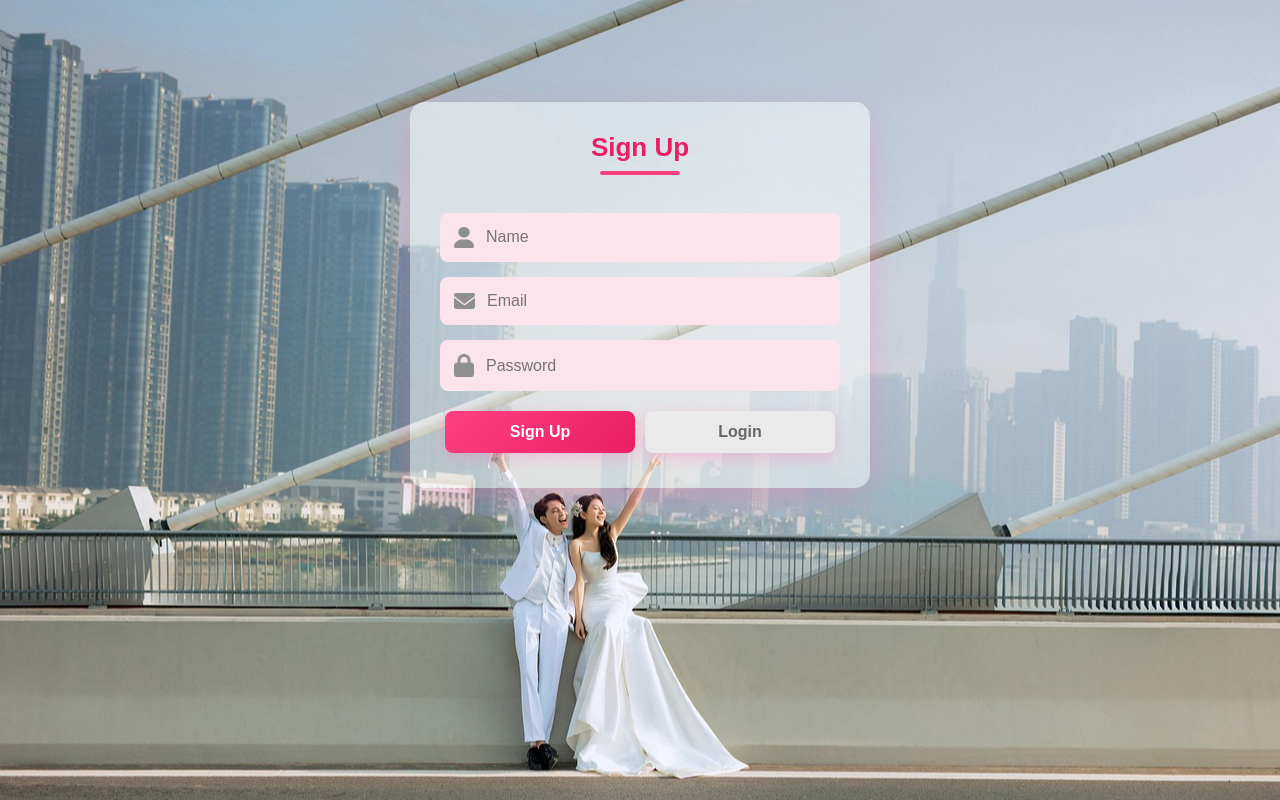
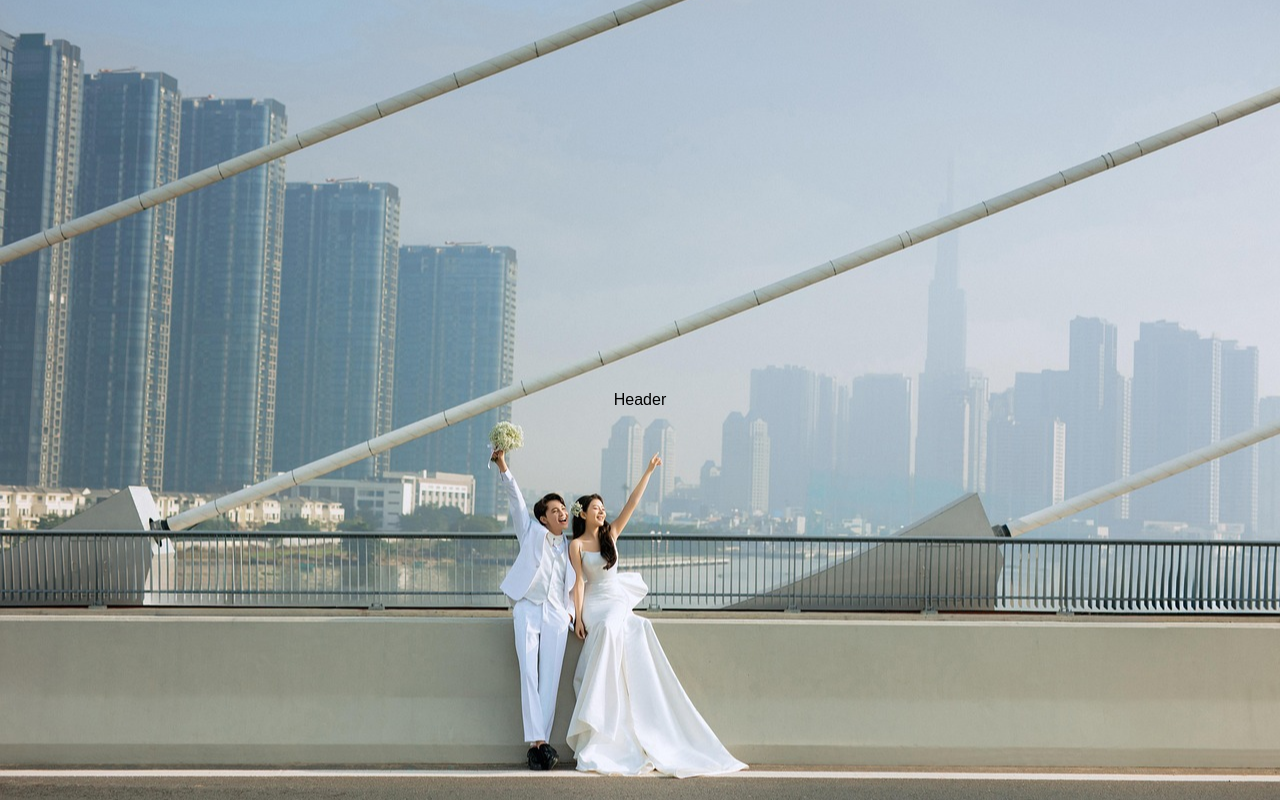
Before and after one commit to PhanNghia6604/PreWed-App, a React (Create React App) app in the folder login-signup/: page / in a window 1280 px wide. Built offline with nearby package versions, Linux system fonts and the light colour scheme.

Commit message:
update router

```diff
--- a/login-signup/src/App.js
+++ b/login-signup/src/App.js
@@ -1,12 +1,13 @@
 import logo from './logo.svg';
 import './App.css';
 import { LoginSignup } from './Components/Assets/LoginSignup/LoginSignup';
+import { Page } from './Components/Page/Page';
 
 function App() {
   return (
-    <div>
-     <LoginSignup/>
-    </div>
+    <>
+     <Page/>
+    </>
   );
 }
 
--- /dev/null
+++ b/login-signup/src/Components/Common/Header.jsx
@@ -0,0 +1,9 @@
+import React from 'react'
+
+export const Header = () => {
+  return (
+    <>
+    Header
+    </>
+  )
+}
--- /dev/null
+++ b/login-signup/src/Components/Page/Page.jsx
@@ -0,0 +1,20 @@
+import React from 'react'
+import {
+    BrowserRouter as Router,
+    Switch,
+    Route,
+    Link
+  } from "react-router-dom";
+import { Header } from '../Common/Header';
+
+export const Page = () => {
+  return (
+    <>
+      <Router>
+        <Header/>
+
+
+      </Router>
+    </>
+  )
+}
```
Also changed, not shown: login-signup/src/Components/Home/Home.jsx (added, +8 -0 lines).
